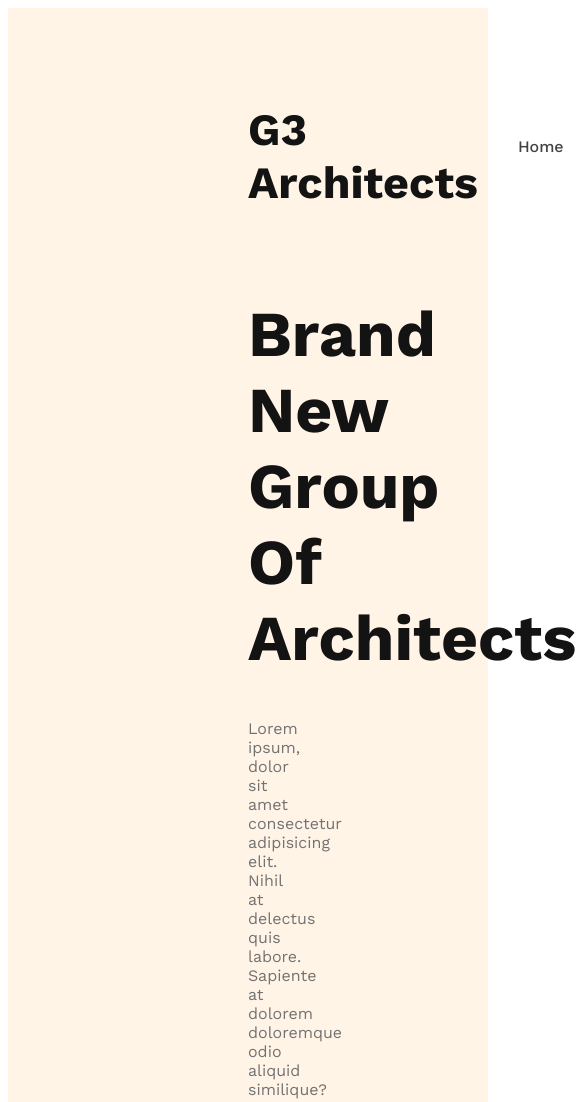
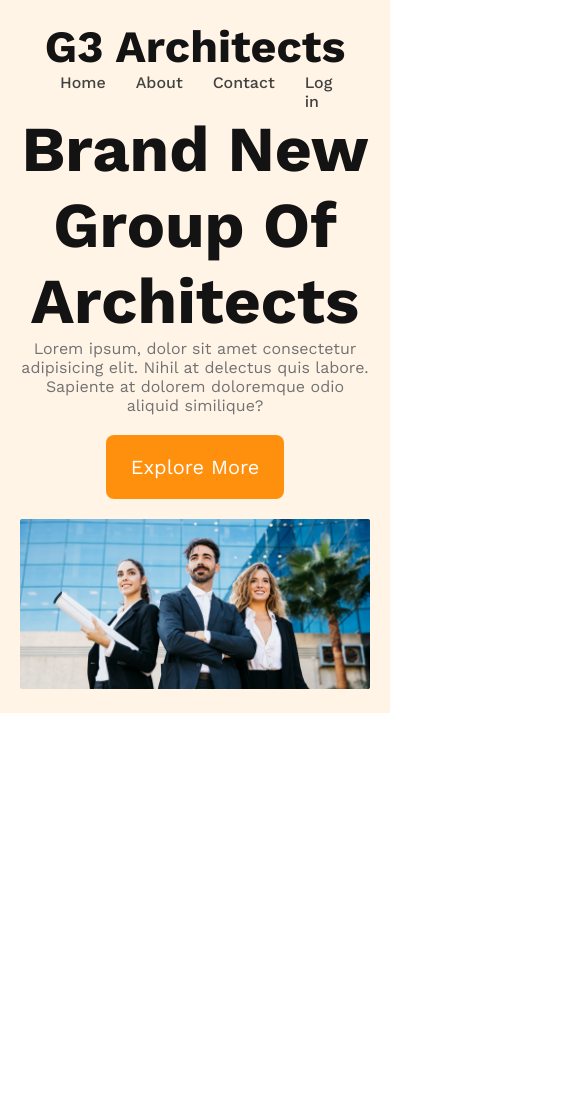
Before and after one commit to mahamudul-01/Architect-Website, a plain HTML site: page index.html in a window 390 px wide. Shown: the top 1102 px of the page, 585 px wide, since content can reach past the window. After the commit the page ends 844 px from the top, so only its background shows below. Drawn offline with nearby package versions, Linux system fonts and the light colour scheme.

Commit message:
complete header section with responsive

```diff
--- a/styles/style.css
+++ b/styles/style.css
@@ -1,7 +1,18 @@
 @import url('https://fonts.googleapis.com/css2?family=Work+Sans:ital,wght@0,100..900;1,100..900&display=swap');
+/* shared styles */
  * {
     font-family: "Work Sans", sans-serif;
+    margin: 0;
 
+ }
+ .btn-primary{
+    background: #FF900E;
+    border-radius: 8px;
+    padding: 20px 25px;
+    color: white;
+    font-size: 1.25rem;
+    cursor: pointer;
+    border: 0;
  }
  /* header section styles */
 
@@ -45,4 +56,28 @@
 }
 .banner-description{
     color: #727272;
+    margin-bottom: 20px;
 }
+.banner img{
+    margin-top: 20px;
+    width: 100%;
+}
+/* responsive design */
+/* mobile device */
+@media screen and (max-width:576px){
+    header{
+        padding: 20px;
+    }
+    nav{
+        flex-direction: column;
+    }
+}
+/* tablet or medium device */
+@media screen and (min-width:576px) and (max-width:960px) {
+    header{
+        padding: 50px;
+    }
+    nav{
+        flex-direction: column;
+    }
+}
```
